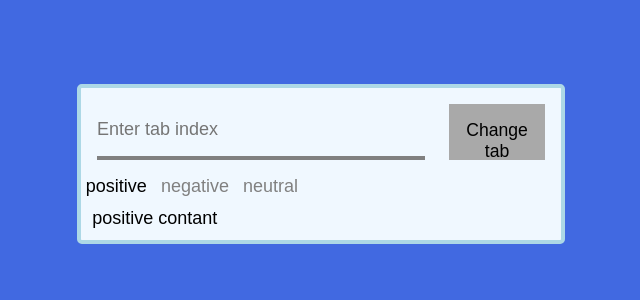
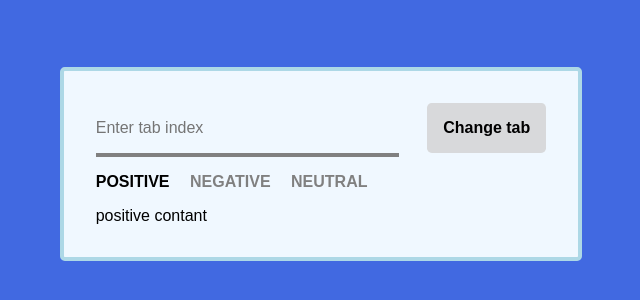
Before and after one commit to F-Sohrabi/challenge-2, a plain HTML site: page index.html in a window 1280 px wide. Shown: the part 236-536 px from the top of the page, without its empty margins (319-959 px from the left). Drawn offline with Linux system fonts and the light colour scheme.

Commit message:
end html & css

```diff
--- a/index.html
+++ b/index.html
@@ -10,7 +10,7 @@
 <body>
     <div class="container">
         <div class="tab-changer">
-            <input type="text" id="text" placeholder="Enter tab index">
+            <input type="text" id="index" placeholder="Enter tab index">
             <button id="btn-tab">Change tab</button>
         </div>
         <div class="tab">
--- a/style.css
+++ b/style.css
@@ -1,60 +1,70 @@
 * {
-    padding: 0rem;
-    margin: 0rem;
-
+    padding: 0;
+    margin: 0;
+    font-family: Arial, sans-serif;
+    font-size: medium;
+    box-sizing: border-box;
 }
 body{
     display: flex;
     justify-content: center;
     align-items: center;
     background-color:royalblue;
-    font-family: Arial, sans-serif;
     height: 100vh;
 }
 .container{
-    width: 30rem;
+    padding: 2rem;
     border: 0.3rem solid lightblue;
     border-radius: 0.3rem;
     background-color: aliceblue;
-}
-.tab-changer{
-    display: flex;
-    padding: 1rem;
-    height: 3.5rem;
-
 }
 input[type="text"]{
     border: none;
     outline: none;
     background-color: aliceblue;
     border-bottom:0.3rem solid gray;
-    margin-right: 0.5rem;
-    padding-right: 6rem;
-    font-size: large;
+    margin-right: 1.5rem;
+    padding:0 6rem 1rem 0 ;
+}
+input[type="text"]:focus {
+    border-bottom-color: black;
 }
 button{
     padding: 1rem;
-    margin-left: 1rem;
     border: none;
+    border-radius: 0.3rem;
     outline: none;
-    font-size: 1.1rem;
-    background-color:darkgray;
-    text-align: center;
+    background-color:rgba(211, 211, 211, 0.801);
     cursor: pointer;
+    font-weight: bold;
+}
+button:hover{
+    background-color: lightgray;
+}
+button:active {
+    transform: translateY(0.2rem);
 }
 input[type="radio"]{
     display: none;
 }
+.tab-name{
+    margin: 1REM 0;
+}
 label{
-    font-size: large;
-    padding: 0.3rem;
     color: gray;
     cursor: pointer;
+    text-transform: uppercase;
+    font-weight: bold;
+}
+label:nth-of-type(2){
+    padding: 0 1rem;
 }
 input[type="radio"]:checked + label{
     color: black;
 }
-p{
-    padding: 0.7rem;
-    font-size: large;
+@media screen and (max-width:570px) {
+    input[type="text"]{
+        padding-right: 0rem;
+        margin-right: 0.75rem;
+    }
 }
```
